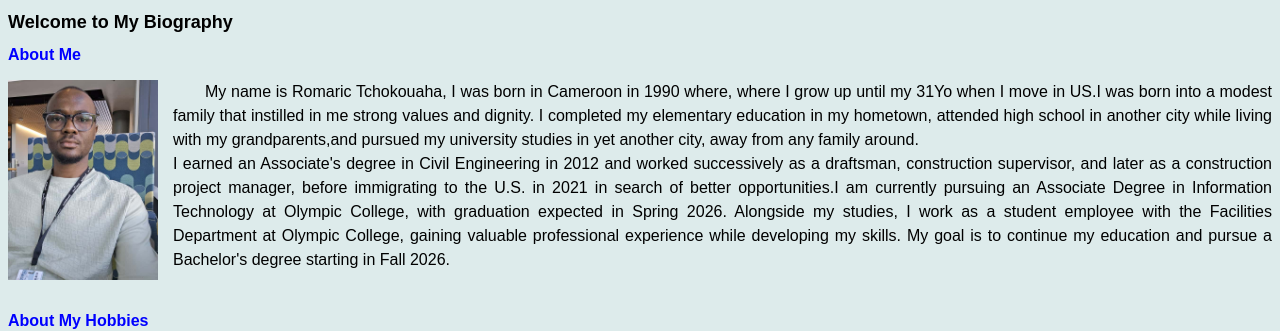
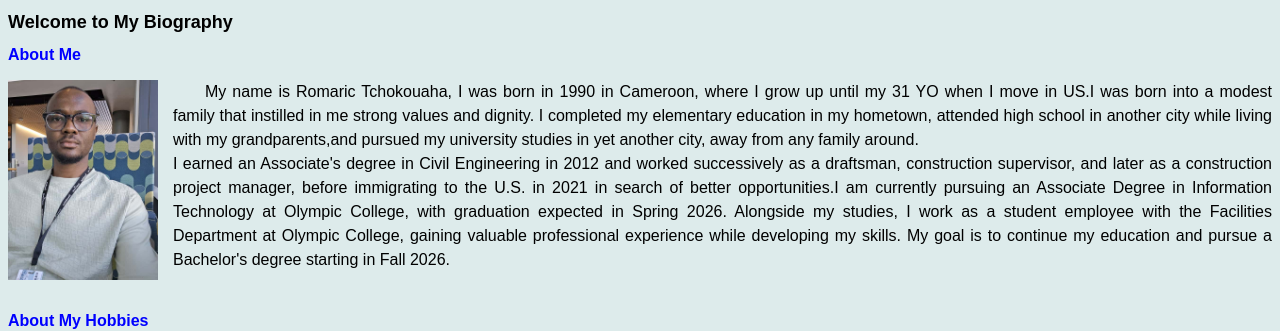
Before and after one commit to Tiemeniromaric/CIS155_Chap02_Assignment, a plain HTML site: page index.html in a window 1280 px wide. Shown: the top 331 px of the page. Drawn offline with Linux system fonts and the light colour scheme.

Commit message:
Update index.html

```diff
--- a/index.html
+++ b/index.html
@@ -22,7 +22,7 @@
             <h2>About Me</h2>
             <p>
                 <img class="im" src="Images/People/Romaric.jpg" alt="Romaric Photo" width="150px">
-                My name is Romaric Tchokouaha, I was born in Cameroon in 1990 where, where I grow up until my 31Yo
+                My name is Romaric Tchokouaha, I was born in 1990 in Cameroon, where I grow up until my 31 YO
                 when I move in US.I was born into a modest family that instilled in me strong values and dignity.
                 I completed my elementary education in my hometown, attended high school in another city while living
                 with my grandparents,and pursued my university studies in yet another city, away from any family around.
```
